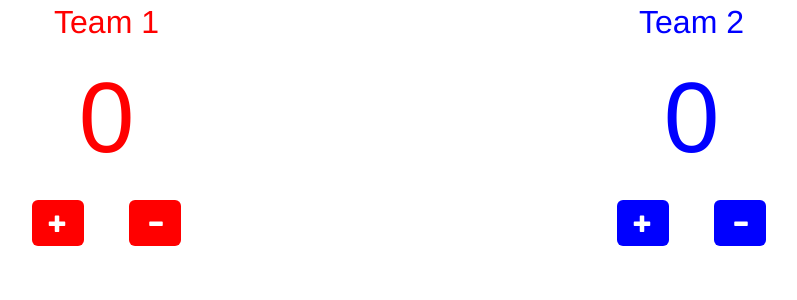
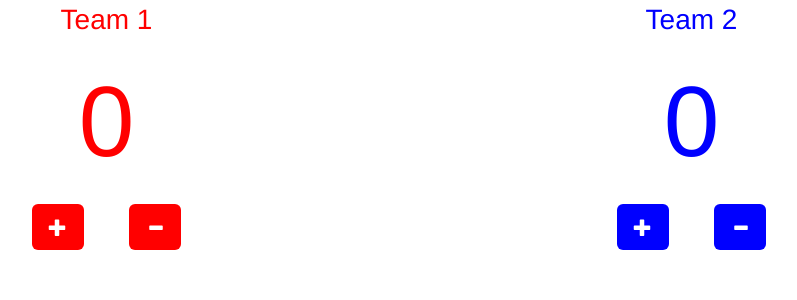
Before and after one commit to MRemetz/wordmemes, a Flask app: page / in a window 1280 px wide. Shown: the top 300 px of the page, without its empty margins (241-1038 px from the left). Run offline with Flask 2, Linux system fonts and the light colour scheme; some libraries are stand-ins or nearby versions.

Commit message:
Removed inline styling

```diff
--- a/static/css/style.css
+++ b/static/css/style.css
@@ -1,11 +1,13 @@
 p.team-1-text {
     color:red;
-    size: 5;
+    font-size: 28;
+    text-align:center;
 }
 
 p.team-2-text {
     color:blue;
-    size: 5;
+    font-size: 28;
+    text-align:center;
 }
 
 p.team-1-score {
--- a/templates/index.html
+++ b/templates/index.html
@@ -13,31 +13,31 @@
 
     <body>
         <div class="container">
-            <div class="row" style="text-align:center;">
+            <div class="row">
                 <div class="col-md-2 col-xs-2"></div>
 
                 <div class="col-md-2 col-xs-2">
-                    <font size="6" color="red">Team 1</font>
+                    <p class="team-1-text">Team 1</p>
                 </div>
 
                 <div class="col-md-4 col-xs-4"></div>
 
                 <div class="col-md-2 col-xs-2">
-                    <font size="6" color="blue">Team 2</font>
+                    <p class="team-2-text">Team 2</p>
                 </div>
             </div>
 
-            <div class="row" style="text-align:center; font-size:108">
+            <div class="row" style="text-align:center;">
                 <div class="col-md-2 col-xs-2"></div>
 
                 <div class="col-md-2 col-xs-2" >
-                    <p id="team-1-score" class="team-1-score" style="color:red;">0</p>
+                    <p id="team-1-score" class="team-1-score">0</p>
                 </div>
 
                 <div class="col-md-4 col-xs-4"></div>
 
                 <div class="col-md-2 col-xs-2">
-                    <p id="team-2-score" class="team-2-score" style="color:blue;">0</p>
+                    <p id="team-2-score" class="team-2-score">0</p>
                 </div>
             </div>
 
@@ -45,19 +45,19 @@
                 <div class="col-md-2 col-xs-2"></div>
 
                 <div class="col-md-1 col-xs-1">
-                    <span id="team-1-plus" class="team-1-plus btn btn-lg glyphicon glyphicon-plus" style="background-color:red; color:white;"></span>
+                    <span id="team-1-plus" class="team-1 btn btn-lg glyphicon glyphicon-plus"></span>
                 </div>
                 <div class="col-md-1 col-xs-1">
-                    <span id="team-1-minus"class="team1-minus btn btn-lg glyphicon glyphicon-minus" style="background-color:red; color:white;"></span>
+                    <span id="team-1-minus"class="team-1 btn btn-lg glyphicon glyphicon-minus"></span>
                 </div>
 
                 <div class="col-md-4 col-xs-4"></div>
 
                 <div class="col-md-1 col-xs-1">
-                    <span id="team-2-plus" class="team-2-plus btn btn-lg glyphicon glyphicon-plus" style="background-color:blue; color:white;"></span>
+                    <span id="team-2-plus" class="team-2 btn btn-lg glyphicon glyphicon-plus"></span>
                 </div>
                 <div class="col-md-1 col-xs-1">
-                    <span id="team-2-minus" class="team-2-minus btn btn-lg glyphicon glyphicon-minus" style="background-color:blue; color:white;"></span>
+                    <span id="team-2-minus" class="team-2 btn btn-lg glyphicon glyphicon-minus"></span>
                 </div>
             </div>
 
```
